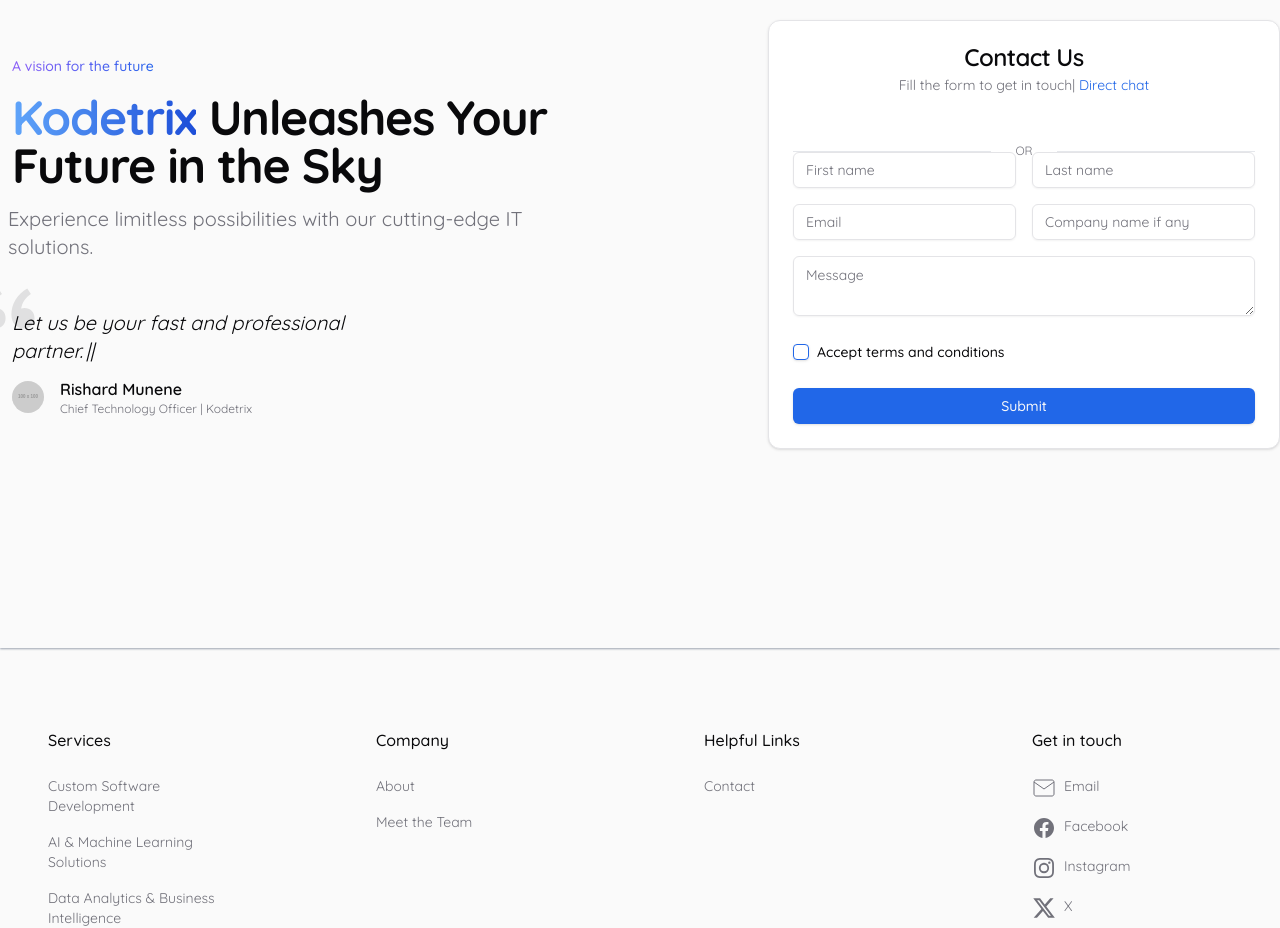
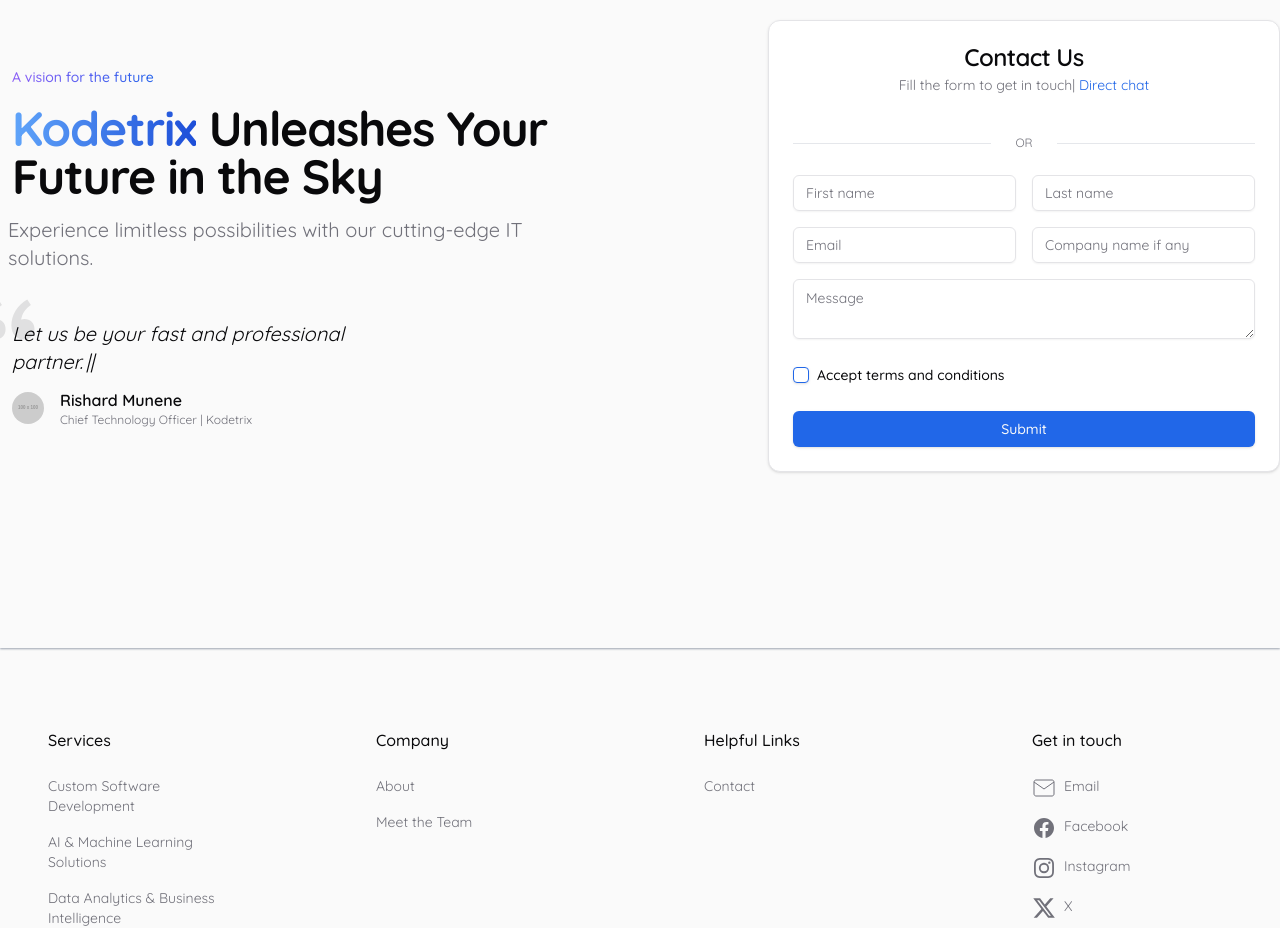
Before and after one commit to Samkipz/kodetrix, a Next.js app: page / in a window 1280 px wide. Shown: the part 2440-3368 px from the top of the page. Built offline with nearby package versions, Linux system fonts and the light colour scheme; a web font is replaced by a local one.

Commit message:
Fixed dependencies error

```diff
--- /dev/null
+++ b/components/ui/checkbox.jsx
@@ -0,0 +1,24 @@
+"use client"
+
+import * as React from "react"
+import * as CheckboxPrimitive from "@radix-ui/react-checkbox"
+import { CheckIcon } from "@radix-ui/react-icons"
+
+import { cn } from "@/lib/utils"
+
+const Checkbox = React.forwardRef(({ className, ...props }, ref) => (
+  <CheckboxPrimitive.Root
+    ref={ref}
+    className={cn(
+      "peer h-4 w-4 shrink-0 rounded-sm border border-primary shadow focus-visible:outline-none focus-visible:ring-1 focus-visible:ring-ring disabled:cursor-not-allowed disabled:opacity-50 data-[state=checked]:bg-primary data-[state=checked]:text-primary-foreground",
+      className
+    )}
+    {...props}>
+    <CheckboxPrimitive.Indicator className={cn("flex items-center justify-center text-current")}>
+      <CheckIcon className="h-4 w-4" />
+    </CheckboxPrimitive.Indicator>
+  </CheckboxPrimitive.Root>
+))
+Checkbox.displayName = CheckboxPrimitive.Root.displayName
+
+export { Checkbox }
--- /dev/null
+++ b/components/ui/separator.jsx
@@ -0,0 +1,25 @@
+"use client"
+
+import * as React from "react"
+import * as SeparatorPrimitive from "@radix-ui/react-separator"
+
+import { cn } from "@/lib/utils"
+
+const Separator = React.forwardRef((
+  { className, orientation = "horizontal", decorative = true, ...props },
+  ref
+) => (
+  <SeparatorPrimitive.Root
+    ref={ref}
+    decorative={decorative}
+    orientation={orientation}
+    className={cn(
+      "shrink-0 bg-border",
+      orientation === "horizontal" ? "h-[1px] w-full" : "h-full w-[1px]",
+      className
+    )}
+    {...props} />
+))
+Separator.displayName = SeparatorPrimitive.Root.displayName
+
+export { Separator }
--- /dev/null
+++ b/components/ui/textarea.jsx
@@ -0,0 +1,18 @@
+import * as React from "react"
+
+import { cn } from "@/lib/utils"
+
+const Textarea = React.forwardRef(({ className, ...props }, ref) => {
+  return (
+    (<textarea
+      className={cn(
+        "flex min-h-[60px] w-full rounded-md border border-input bg-transparent px-3 py-2 text-sm shadow-sm placeholder:text-muted-foreground focus-visible:outline-none focus-visible:ring-1 focus-visible:ring-ring disabled:cursor-not-allowed disabled:opacity-50",
+        className
+      )}
+      ref={ref}
+      {...props} />)
+  );
+})
+Textarea.displayName = "Textarea"
+
+export { Textarea }
--- a/package.json
+++ b/package.json
@@ -9,10 +9,12 @@
     "lint": "next lint"
   },
   "dependencies": {
+    "@radix-ui/react-checkbox": "^1.1.2",
     "@radix-ui/react-dialog": "^1.1.1",
     "@radix-ui/react-dropdown-menu": "^2.1.1",
     "@radix-ui/react-icons": "^1.3.0",
     "@radix-ui/react-label": "^2.1.0",
+    "@radix-ui/react-separator": "^1.1.0",
     "@radix-ui/react-slot": "^1.1.0",
     "animate.css": "^4.1.1",
     "class-variance-authority": "^0.7.0",
@@ -24,6 +26,7 @@
     "next-themes": "^0.3.0",
     "react": "^18",
     "react-dom": "^18",
+    "react-simple-typewriter": "^5.0.1",
     "tailwind-merge": "^2.5.2",
     "tailwindcss-animate": "^1.0.7"
   },
```
Also changed, not shown: 1 other file (tests, documents, lock files or other folders).
